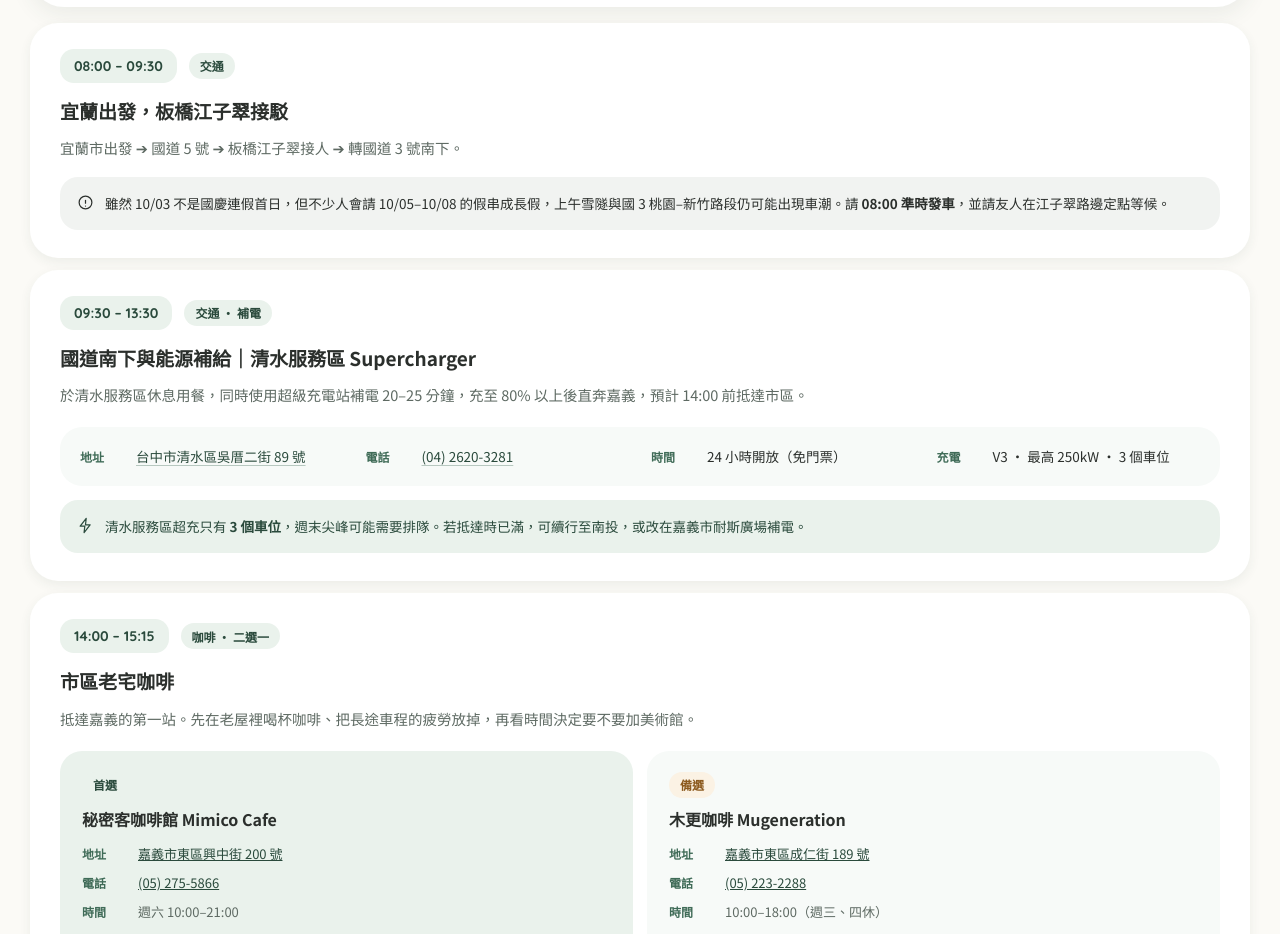
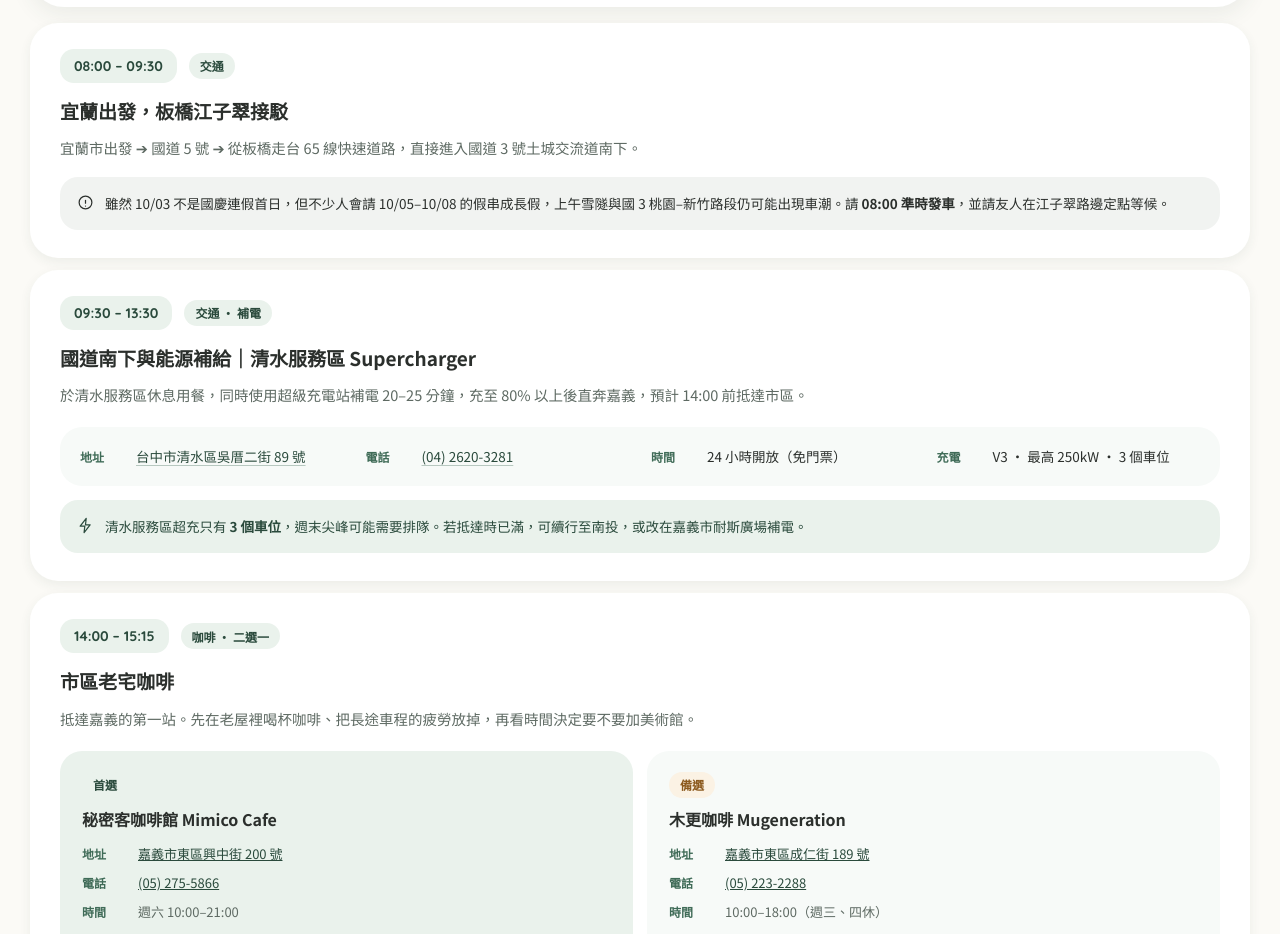
Before and after one commit to soya14/cowork-site, a plain HTML site: page chiayi-trip.html in a window 1280 px wide. Shown: the part 1540-2474 px from the top of the page. Drawn offline with Linux system fonts and the light colour scheme.

Commit message:
調整第一天出發路線說明（台 65 線接土城交流道） (#5)
Claude-Session: https://claude.ai/code/session_016BJm5ybg2zWeGySzWaEhoo

Co-authored-by: Claude <noreply@anthropic.com>

```diff
--- a/chiayi-trip.html
+++ b/chiayi-trip.html
@@ -784,7 +784,7 @@
             <span class="tag">交通</span>
           </div>
           <h3>宜蘭出發，板橋江子翠接駁</h3>
-          <p class="stop__desc">宜蘭市出發 ➔ 國道 5 號 ➔ 板橋江子翠接人 ➔ 轉國道 3 號南下。</p>
+          <p class="stop__desc">宜蘭市出發 ➔ 國道 5 號 ➔ 從板橋走台 65 線快速道路，直接進入國道 3 號土城交流道南下。</p>
           <p class="note note--plain">
             <svg width="17" height="17" viewBox="0 0 24 24" fill="none" stroke="currentColor" stroke-width="1.7" stroke-linecap="round" stroke-linejoin="round" aria-hidden="true"><path d="M12 9v4"></path><path d="M12 17h.01"></path><circle cx="12" cy="12" r="9"></circle></svg>
             <span>雖然 10/03 不是國慶連假首日，但不少人會請 10/05–10/08 的假串成長假，上午雪隧與國 3 桃園–新竹路段仍可能出現車潮。請 <strong>08:00 準時發車</strong>，並請友人在江子翠路邊定點等候。</span>
```
